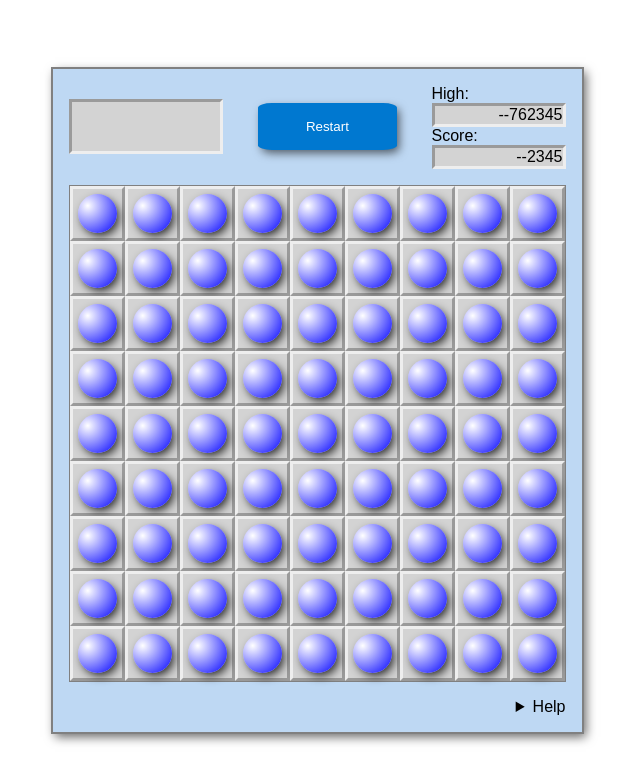
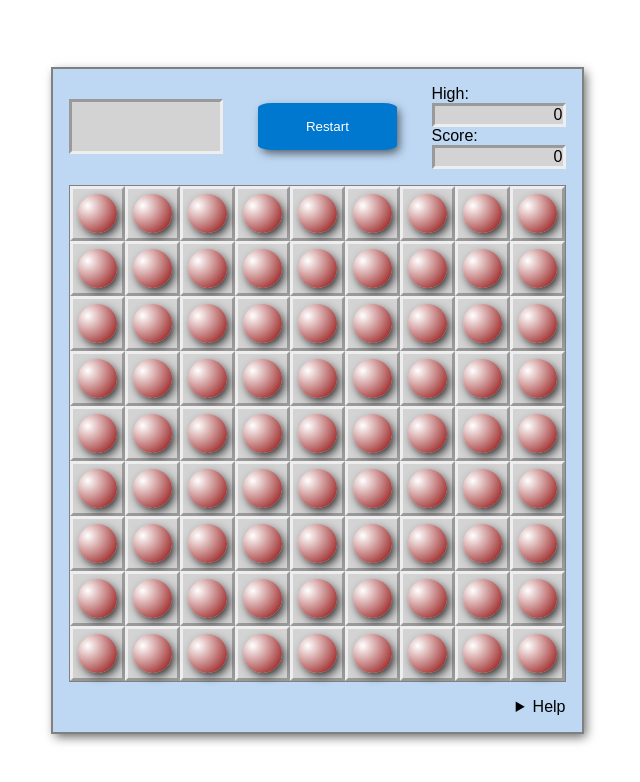
Before and after one commit to xxxDef/lines-react, a React (Create React App) app: page / in a window 1280 px wide. Shown: the top 782 px of the page, without its empty margins (323-963 px from the left). Built offline with nearby package versions, Linux system fonts and the light colour scheme; a web font is replaced by a local one.

Commit message:
add reducer inside context

```diff
--- /dev/null
+++ b/src/Actions.ts
@@ -0,0 +1,8 @@
+import * as logic from './logic'
+
+type action = "select" | "moveTo" | "reset";
+
+export type GameAction = {
+    type: action,
+    pos: logic.Pos | null
+}
--- a/src/Cell.tsx
+++ b/src/Cell.tsx
@@ -1,12 +1,33 @@
-import { CSSProperties } from "react";
+import { useContext } from 'react';
 import styles from "./Cell.module.css";
-import { Circle, CircleProps } from "./Circle";
+import { Circle } from "./Circle";
+import * as logic from './logic'
 
-export default function Cell({row, col}: {row:number, col: number}) {
+import { GameContext } from "./GameContext";
 
+type CellProps = {
+    row:number,
+    col: number,
+    color: logic.Color
+};
+
+export default function Cell({row, col, color}: CellProps) {
+
+    const game = useContext(GameContext);
+
+    function handleClick(e: React.MouseEvent<HTMLDivElement>) {
+        console.log(`Cell click ${row}-${col}`);
+
+        if (color === null)
+            game.dispatch( {type: "moveTo", pos: {row, col}});
+        else
+            game.dispatch({type: "select", pos: {row, col}});
+
+        e.stopPropagation();
+    }
     return (
-        <div className={styles.cell} id={`cell${row}-${col}`}>
-            <Circle row={row} col={col} color={1}/>
+        <div className={styles.cell} id={`cell${row}-${col}`} onClick={handleClick}>
+            <Circle row={row} col={col} color={color}/>
         </div>
     );
 }
--- a/src/Circle.tsx
+++ b/src/Circle.tsx
@@ -10,5 +10,3 @@ export function Circle({row, col, color} : CircleProps) {
 
     return <div className={classes} id={`circle${row}-${col}`}></div>
 }
-
-//{`circle color${color}`}
--- a/src/GameContainer.tsx
+++ b/src/GameContainer.tsx
@@ -2,13 +2,16 @@ import React, { useState } from 'react';
 import TopPane from "./TopPane"
 import GameField from './GameField';
 import BottomPane from './BottomPane';
+import GameProvider from './GameContext';
 
 function GameContainer() {
     return (
         <div id="gameContainer">
-            <TopPane/>
-            <GameField/>
-            <BottomPane/>
+            <GameProvider>
+                <TopPane/>
+                <GameField/>
+                <BottomPane/>
+            </GameProvider>
         </div>
     );
 }
--- /dev/null
+++ b/src/GameContext.tsx
@@ -0,0 +1,24 @@
+import { createContext, useReducer, Dispatch } from "react";
+import { ReactNode } from "react";
+import { GameAction } from "./Actions";
+import { GameState, initialState } from "./GameState";
+import { gameReducer } from "./Reducers";
+
+
+type Game = {
+    state: GameState,
+    dispatch: Dispatch<GameAction>
+}
+
+export const GameContext = createContext<Game>({state:initialState, dispatch: ()=> undefined});
+
+export default function GameProvider({ children }: { children: ReactNode }) {
+
+    const [game, dispatch] = useReducer(gameReducer, initialState);
+
+    return (
+        <GameContext.Provider value={{state:game, dispatch:dispatch}}>
+            {children}
+        </GameContext.Provider>
+    );
+}
--- /dev/null
+++ b/src/GameState.ts
@@ -0,0 +1,14 @@
+import * as logic from "./logic"
+
+export type GameState = {
+
+    selected: logic.Pos | null,
+    high: number,
+    score: number
+};
+
+export const initialState: GameState = {
+    selected: null,
+    score: 0,
+    high: 0
+};
--- /dev/null
+++ b/src/Reducers.ts
@@ -0,0 +1,17 @@
+import { GameAction } from "./Actions";
+import { GameState } from "./GameState";
+
+export function gameReducer(state: GameState, action: GameAction): GameState {
+    console.log("reducer:", state, action);
+    switch (action.type) {
+        case "select": {
+            const res = {
+                ...state,
+                selected: action.pos
+            }
+            return res;
+        }
+        case "moveTo": return { ...state }
+        default: throw `unexpected action ${action.type}`;
+    }
+}
--- a/src/Row.tsx
+++ b/src/Row.tsx
@@ -6,7 +6,7 @@ export default function Row({row } : {row: number}) {
     return (
         <div id={"row"+row} className="row">
             {logic.forRange(logic.Rows, (col) => (
-                <Cell row={row} col={col} key={col}/>
+                <Cell row={row} col={col} key={col} color={2}/>
             ))}
         </div>
     )
--- a/src/Scores.tsx
+++ b/src/Scores.tsx
@@ -1,11 +1,14 @@
+import { useContext } from "react";
+import { GameContext } from "./GameContext";
 
 export default function Scores() {
+    const game = useContext(GameContext);
     return (
         <div >
             High:
-            <div className ="score" id="high">--762345</div>
+            <div className ="score" id="high">{game.state.high}</div>
             Score:
-            <div className="score" id="score">--2345</div>
+            <div className="score" id="score">{game.state.score}</div>
         </div>
     )
 }
--- a/src/logic.ts
+++ b/src/logic.ts
@@ -1,8 +1,8 @@
 export const Rows = 9;
 export const Colors = 5;
 
-type Pos = { readonly row: number, readonly col: number };
-type Color = number;
+export type Pos = { readonly row: number, readonly col: number };
+export type Color = number;
 
 type Distance = number | null;
 type Distances = Distance[][];
```
